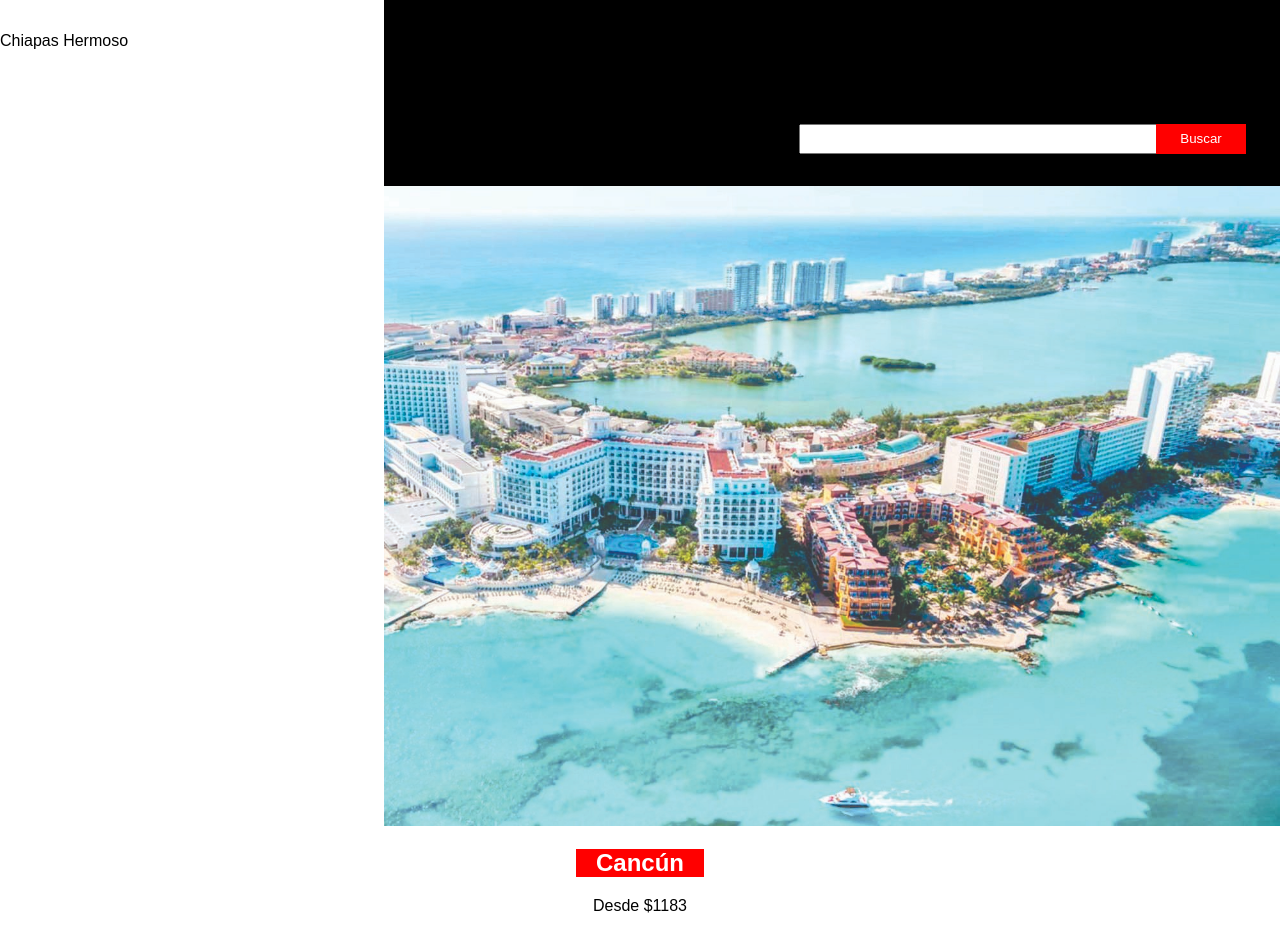
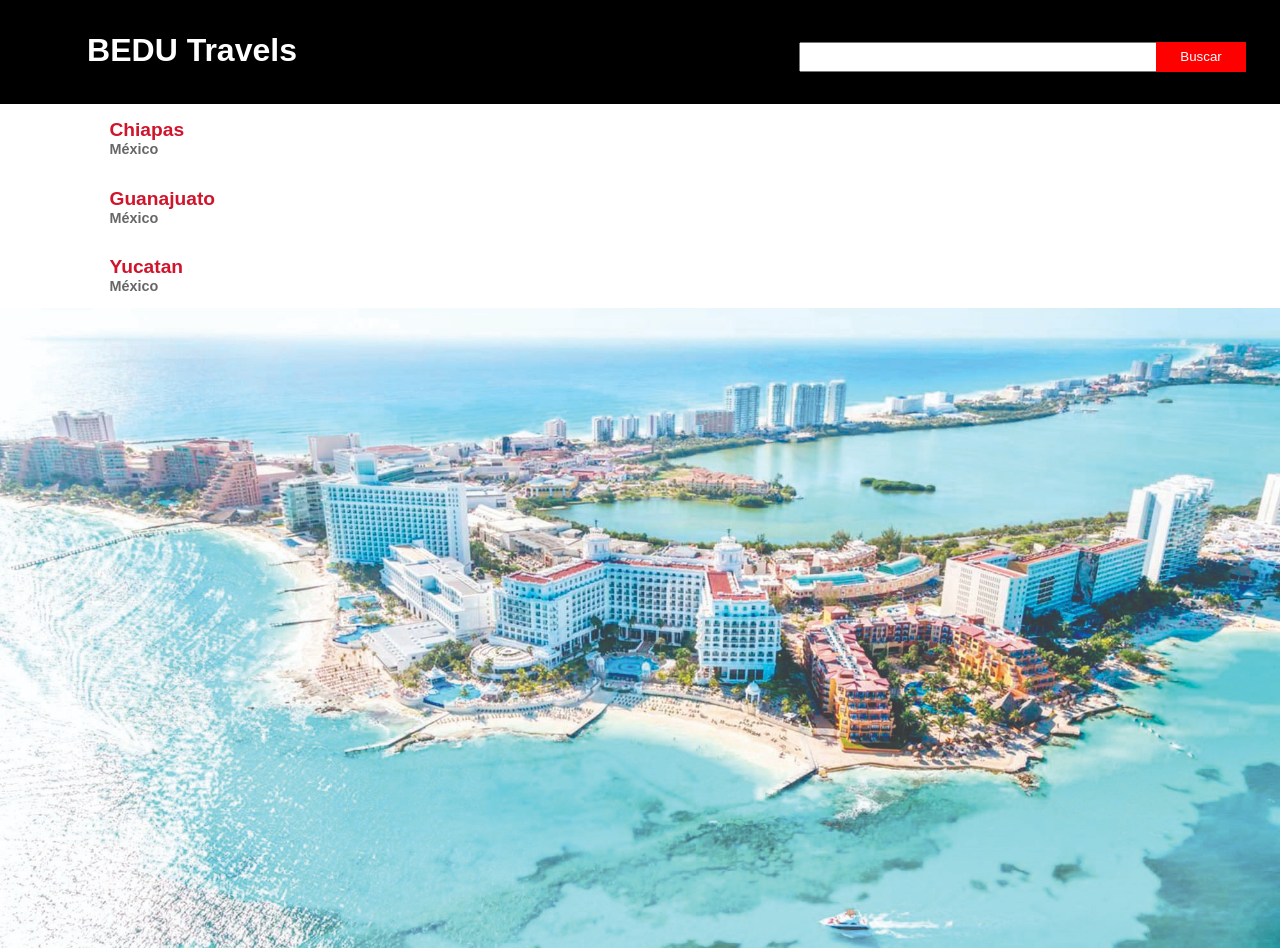
Before and after one commit to robotnelly/CHECKPOINT, a plain HTML site: page index.html in a window 1280 px wide. Shown: the top 948 px of the page. Drawn offline with Linux system fonts and the light colour scheme.

Commit message:
Mando segundo intento de  commit

```diff
--- a/index.css
+++ b/index.css
@@ -50,16 +50,43 @@ main section div {
     text-align: center;
 }
 
-#sidebar {
-    padding-top: 2em;
-    padding-bottom: 2em;
-	position:fixed;
-	height: 100%;
-	width:30%;
-	margin: 0px;
-    background: white;
+div#left{
+    background: none !important;
+    grid-area: left;
+    border: none !important;
+}
 
+div.leftnote figure{
+    /*max-width: 30%;*/
+    width: 100px;
+    display: inline-block;
+    margin: 0 5px 0 0;
 }
+
+div.leftnote figure img{
+    width: 100%;
+}
+
+div.leftnote .info{
+    max-width: 60%;
+    display: inline-block;
+    font-size: 1.5em;
+}
+
+div.leftnote div.info h2{
+    font-size: 0.8em;
+    color: #cf142b;
+    font-weight:bold;
+    margin-bottom: 0px;
+}
+
+div.leftnote div.info p{
+    font-size: 0.6em;
+    font-weight:bold;
+    color: rgb(103, 103, 103);
+    margin-top: 0px;
+}
+
 
 #copyright {
     background-color: gray;
--- a/index.html
+++ b/index.html
@@ -10,13 +10,6 @@
 </head>
 <body>
 
-    		<div id="sidebar">
-			Chiapas Hermoso
-		</div>
-		<div id="rightSideWrapper">
-			<header>
-				Header
-			</header>
 
     <header style="padding-top: 2em;
                    padding-bottom: 2em;"
@@ -36,7 +29,35 @@
         </section>
     </header>
 
+<div class="item" id="left">
+            <div class="leftnote">
+                <figure>
+                </figure>
+                <div class="info">
+                    <h2>Chiapas</h2>
+                    <p>México</p>
+                </div>
+            </div>
 
+            <div class="leftnote">
+                <figure>
+
+                </figure>
+                <div class="info">
+                    <h2>Guanajuato</h2>
+                    <p>México</p>
+                </div>
+            </div>
+
+            <div class="leftnote">
+                <figure>
+                </figure>
+                <div class="info">
+                    <h2>Yucatan</h2>
+                    <p>México</p>
+                </div>
+            </div>
+        </div>
 
     <main>
         <section>
```
